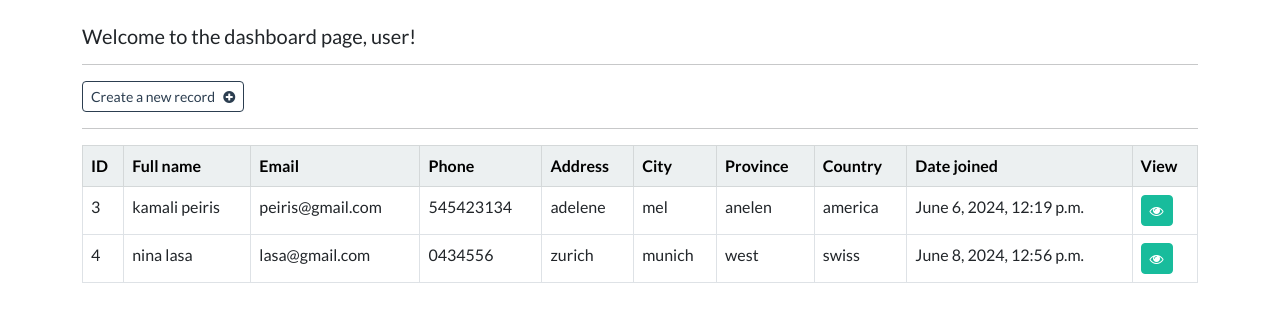
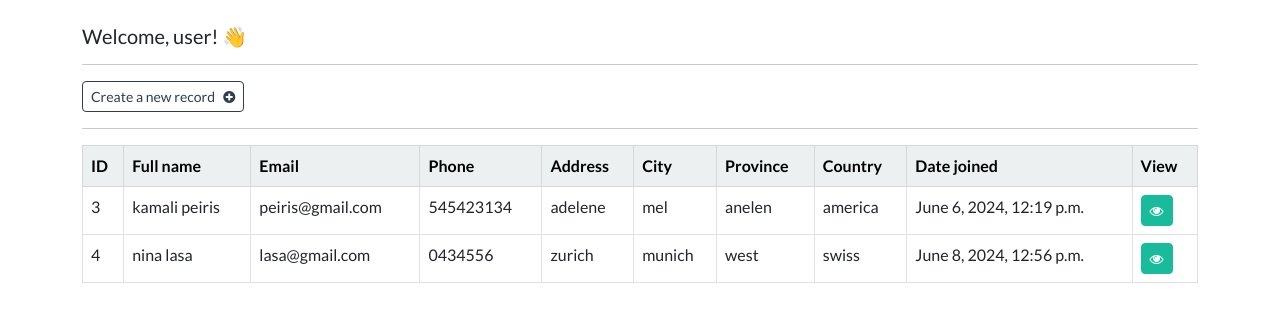
Before and after one commit to maheshkmp/-Customer-Relationship-Management-CRM-Application---Python-Django, a Django app: page /dashboard in a window 1280 px wide. Shown: the part 72-394 px from the top of the page. Run offline with Django 5.2, Linux system fonts and the light colour scheme; a user stored in the database is signed in; data comes from the database, SQL or seed files in the repository; both versions use the stored data as it was after the commit.

Commit message:
welcome message modified

```diff
--- a/crm/webapp/templates/webapp/dashboard.html
+++ b/crm/webapp/templates/webapp/dashboard.html
@@ -2,7 +2,7 @@
 
 {% block content %}
 
-    <h5> Welcome to the dashboard page, {{user}}! </h5>
+    <h5> Welcome, {{user}}! 👋 </h5>
 
     <hr>
 
```
Also changed, not shown: crm/db.sqlite3.
